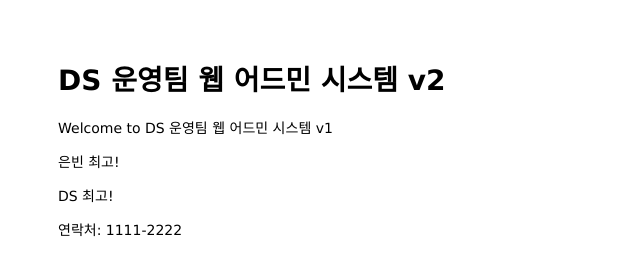
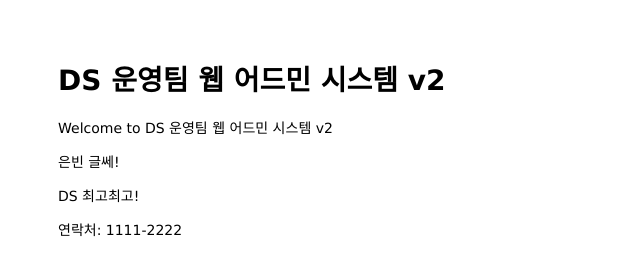
Before and after one commit to binbinbean/mastering-git-github, a website: page public/index.html in a window 1280 px wide. Shown: the full height of the page, 0-640 px from the left. Drawn offline with Linux system fonts and the light colour scheme.

Commit message:
main version 수정, body 수정

```diff
--- a/public/index.html
+++ b/public/index.html
@@ -1,14 +1,14 @@
 <html>
   <head>
-    <title>DS 운영팀 웹 어드민 시스템 v1</title>
+    <title>DS 운영팀 웹 어드민 시스템 v2</title>
     <link rel="stylesheet" href="/stylesheets/style.css" />
   </head>
 
   <body>
     <h1>DS 운영팀 웹 어드민 시스템 v2</h1>
-    <p>Welcome to DS 운영팀 웹 어드민 시스템 v1</p>
-    <p>은빈 최고!</p>
-    <p>DS 최고!</p>
+    <p>Welcome to DS 운영팀 웹 어드민 시스템 v2</p>
+    <p>은빈 글쎄!</p>
+    <p>DS 최고최고!</p>
   </body>
 
   <footer>
```
